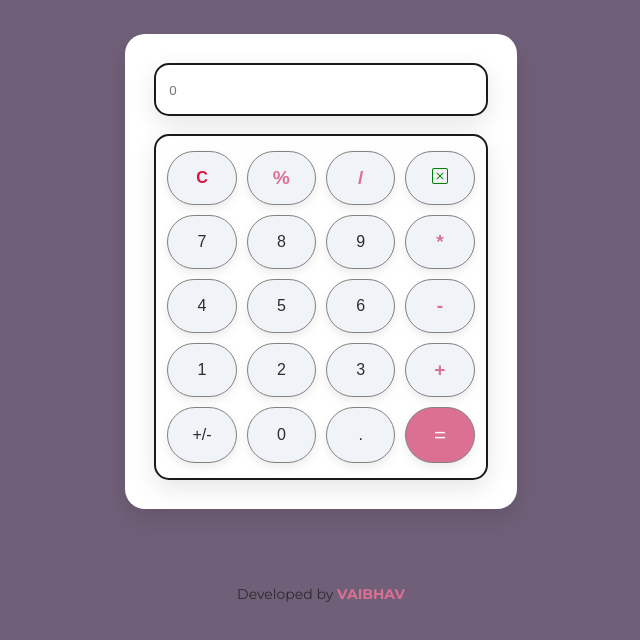
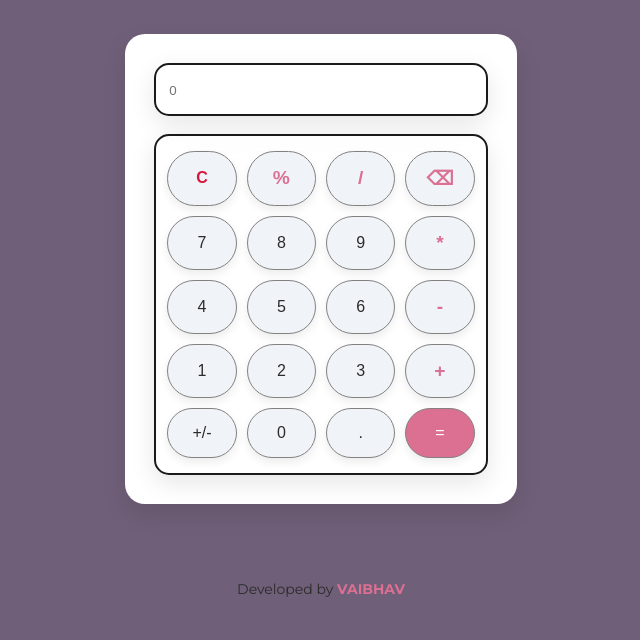
Before and after one commit to vaibhavkulal/DigitzCalc, a plain HTML site: page index.html in a window 1280 px wide. Shown: the part 132-772 px from the top of the page, without its empty margins (319-959 px from the left). Drawn offline with Linux system fonts and the light colour scheme.

Commit message:
Update index.html

```diff
--- a/index.html
+++ b/index.html
@@ -1,23 +1,16 @@
 <!DOCTYPE html>
 <html lang="en">
 <head>
-    <meta charset="UTF-8">
-    <meta name="viewport" content="width=device-width, initial-scale=1.0">
-
+  <meta charset="UTF-8" />
+  <meta name="viewport" content="width=device-width, initial-scale=1.0"/>
   <title>Digitz</title>
 
-    <!-- Favicon -->
   <link rel="icon" href="assets/images/logo.png" type="image/x-icon">
-
-    <!-- Google Fonts -->
   <link rel="preconnect" href="https://fonts.googleapis.com">
   <link rel="preconnect" href="https://fonts.gstatic.com" crossorigin>
   <link href="https://fonts.googleapis.com/css2?family=Archivo+Black&family=Montserrat:wght@100..900&display=swap" rel="stylesheet">
 
-    <!-- Stylesheet -->
-    <link rel="stylesheet" href="assets/css/style.css" as="style" preload>
   <link rel="stylesheet" href="assets/css/style.css">
-
 </head>
 <body>
   <section class="main">
@@ -32,12 +25,7 @@
             <button class="option clear-btn" value="C">C</button>
             <button class="option primary-color" value="%">%</button>
             <button class="option primary-color" value="/">/</button>
-                        <button class="option primary-color" value="X">
-                            <svg xmlns="http://www.w3.org/2000/svg" width="16" height="16" fill="green" viewBox="0 0 16 16">
-                                <path d="M14 1a1 1 0 0 1 1 1v12a1 1 0 0 1-1 1H2a1 1 0 0 1-1-1V2a1 1 0 0 1 1-1zM2 0a2 2 0 0 0-2 2v12a2 2 0 0 0 2 2h12a2 2 0 0 0 2-2V2a2 2 0 0 0-2-2z"/>
-                                <path d="M4.646 4.646a.5.5 0 0 1 .708 0L8 7.293l2.646-2.647a.5.5 0 0 1 .708.708L8.707 8l2.647 2.646a.5.5 0 0 1-.708.708L8 8.707l-2.646 2.647a.5.5 0 0 1-.708-.708L7.293 8 4.646 5.354a.5.5 0 0 1 0-.708"/>
-                            </svg>
-                        </button>
+            <button class="option primary-color" value="Backspace">⌫</button>
           </div>
           <div class="row">
             <button class="option" value="7">7</button>
@@ -61,16 +49,16 @@
             <button class="option" value="+/-" disabled>+/-</button>
             <button class="option" value="0">0</button>
             <button class="option" value=".">.</button>
-                        <button class="option primary-bg" id="calculateBtn" value="=">=</button>
+            <button class="option primary-bg" value="=">=</button>
           </div>
         </div>
       </div>
     </div>
   </section>
+
   <footer class="footer">
-    <p>Developed by <a href="https://www.linkedin.com/in/vaibhav-309876224/?lipi=urn%3Ali%3Apage%3Ad_flagship3_profile_verification_details%3BzH1ve%2Fh2Sn2cXL4nfBsXoA%3D%3D" target="_blank">VAIBHAV</a></p>
+    <p>Developed by <a href="https://www.linkedin.com/in/vaibhav-309876224/" target="_blank">VAIBHAV</a></p>
   </footer>
-
 
   <script src="assets/js/script.js"></script>
 </body>
```
Lines whose indentation alone changed are shown as unchanged.
